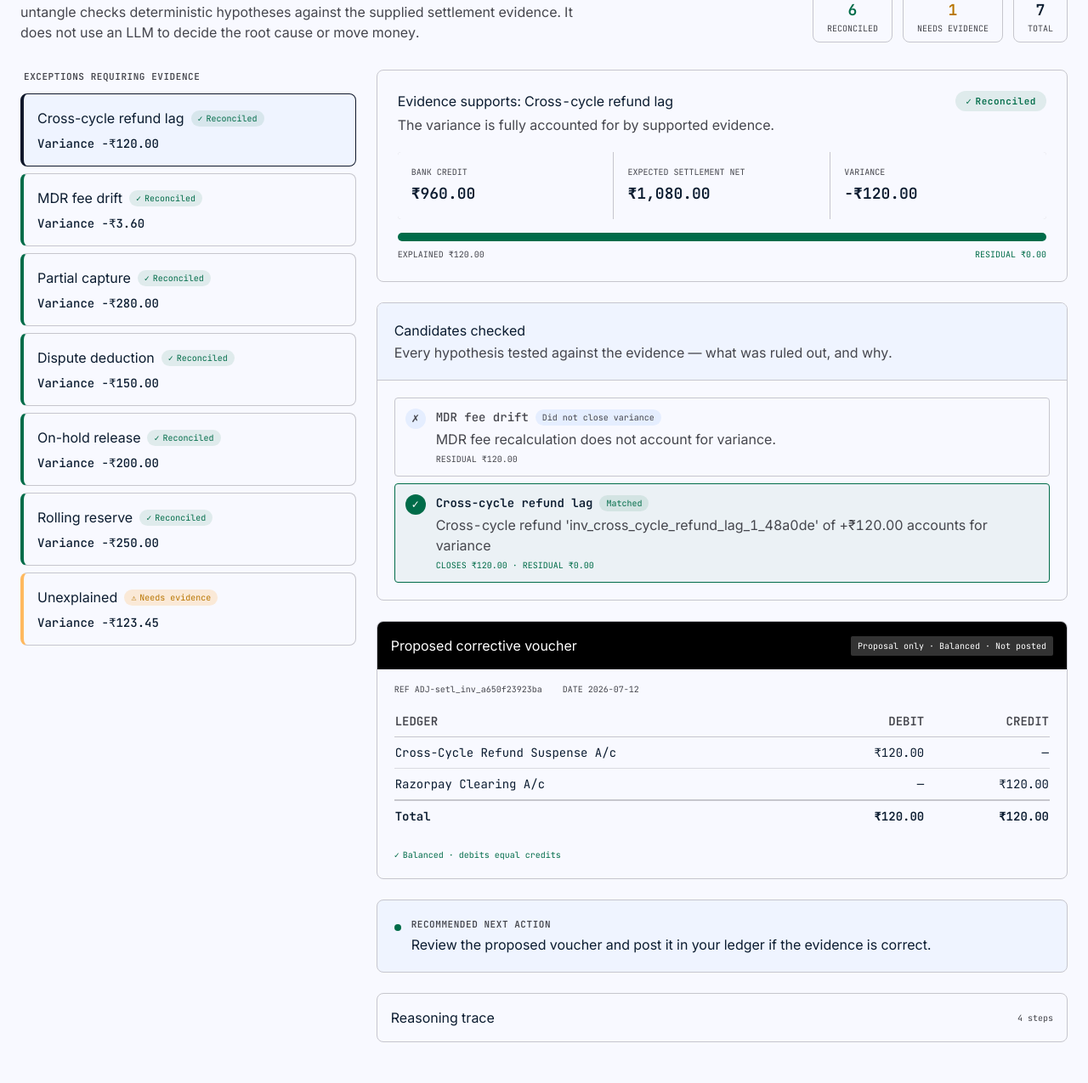
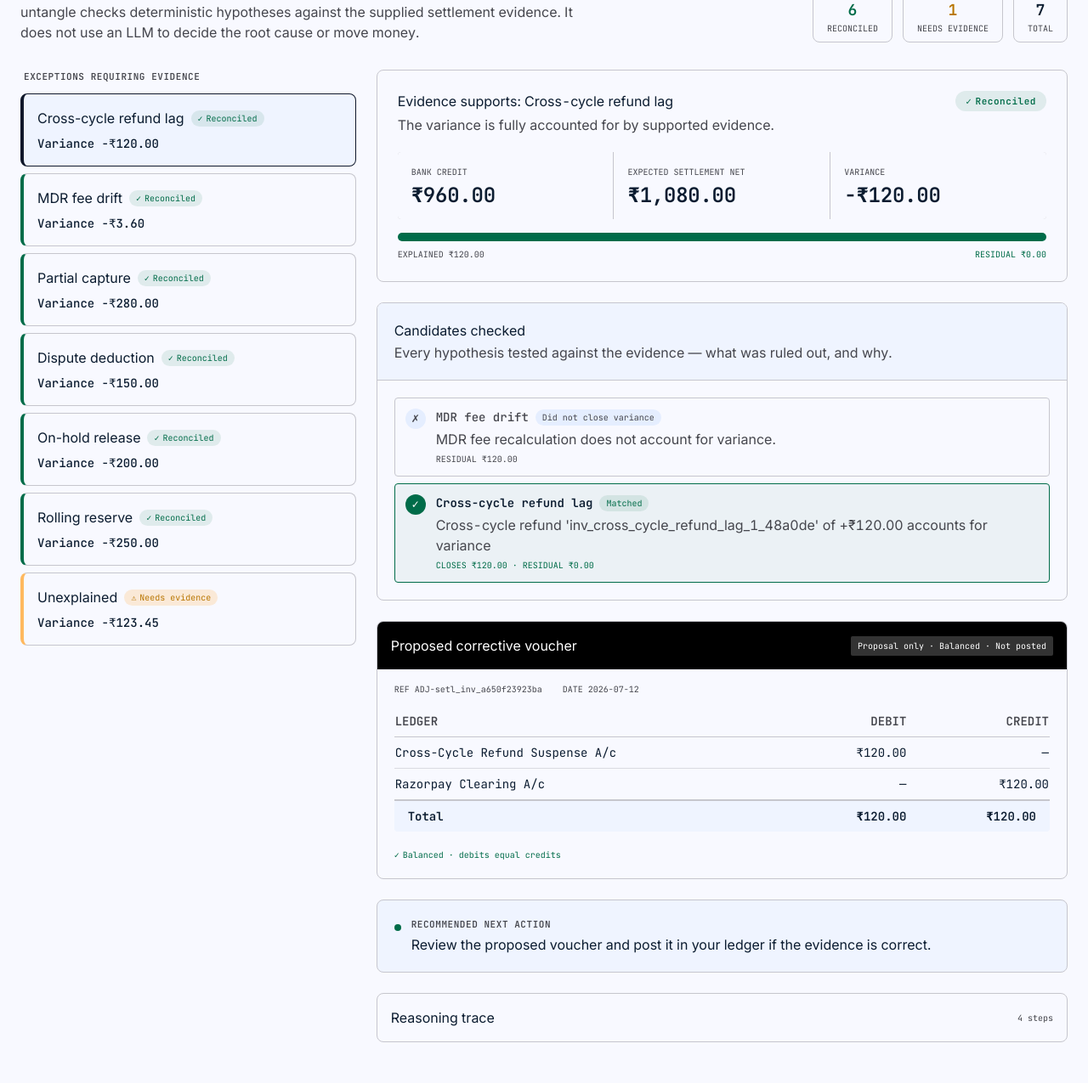
Before and after one commit to vinayaksonthalia/untangle, a FastAPI app: page /investigate in a window 1280 px wide. Shown: the part 187-1462 px from the top of the page at 85% size. Run offline with FastAPI, Linux system fonts and the light colour scheme; parts of the project's set-up code (start-up, migrations or seed data) failed here and were passed over.

Commit message:
polish(webapp): research-backed hierarchy on investigate — larger triad values, tinted voucher total

```diff
--- a/webapp/templates/investigate.html
+++ b/webapp/templates/investigate.html
@@ -125,9 +125,9 @@
   function triad(c) {
     const grid = el('div', 'grid grid-cols-3 gap-px bg-outline-variant rounded-lg overflow-hidden mt-5');
     const cell = (label, value, valueCls) => {
-      const d = el('div', 'bg-surface p-4 flex flex-col gap-1');
+      const d = el('div', 'bg-surface p-4 flex flex-col gap-2');
       d.append(el('span', 'font-label-caps text-[10px] text-on-surface-variant', label));
-      d.append(el('span', 'font-data-tabular text-title-sm ' + (valueCls || 'text-on-surface'), value));
+      d.append(el('span', 'font-data-tabular text-headline-md leading-none ' + (valueCls || 'text-on-surface'), value));
       return d;
     };
     grid.append(cell('BANK CREDIT', inrPaise(c.bank_credit_paise)));
@@ -230,10 +230,10 @@
     });
     tbl.append(tb);
     const tf = el('tfoot');
-    const ftr = el('tr', 'border-t-2 border-outline-variant font-semibold');
-    ftr.append(el('td', 'py-2 pr-4 text-on-surface', 'Total'));
+    const ftr = el('tr', 'border-t-2 border-outline-variant font-semibold bg-surface-container-low');
+    ftr.append(el('td', 'py-2 px-4 text-on-surface rounded-l-lg', 'Total'));
     ftr.append(el('td', 'py-2 px-4 text-right text-on-surface', inrPaise(dr)));
-    ftr.append(el('td', 'py-2 pl-4 text-right text-on-surface', inrPaise(cr)));
+    ftr.append(el('td', 'py-2 px-4 pl-4 text-right text-on-surface rounded-r-lg', inrPaise(cr)));
     tf.append(ftr); tbl.append(tf);
     tblWrap.append(tbl);
     card.append(tblWrap);
```
Also changed, not shown: webapp/static/investigate.css (+1 -1 lines).
